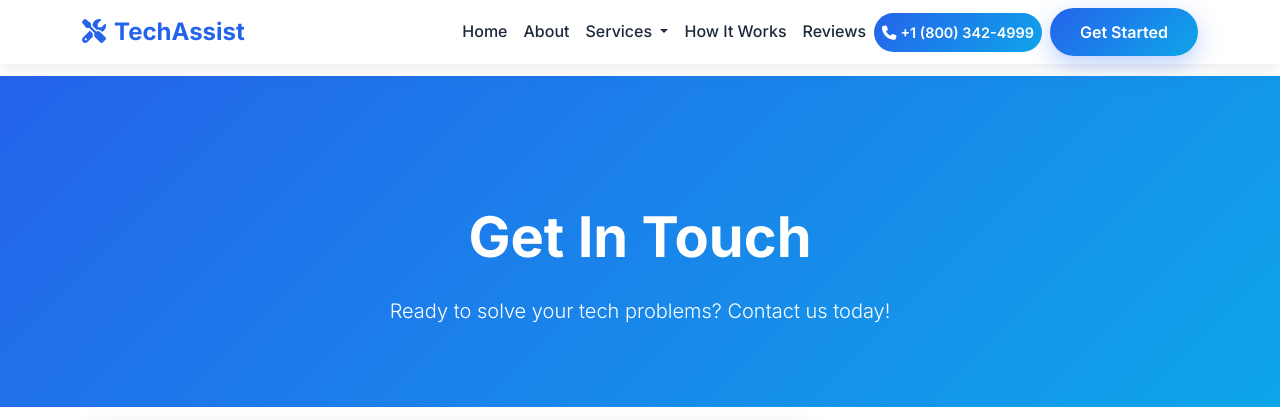
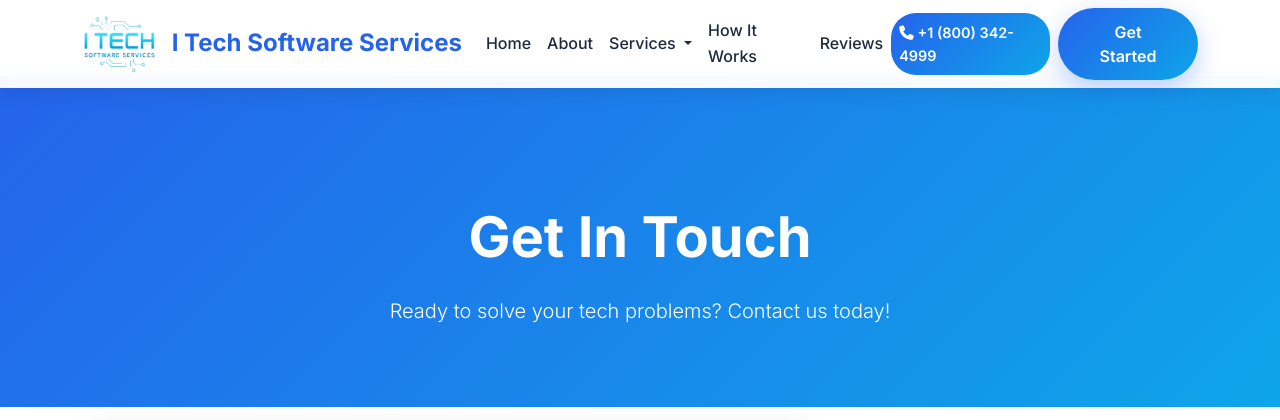
Before and after one commit to ItachiUchiha7777/TechSolFlask, a Flask app: page /contact in a window 1280 px wide. Shown: the top 420 px of the page. Run offline with Flask 3, Linux system fonts and the light colour scheme.

Commit message:
logo added

```diff
--- a/templates/base.html
+++ b/templates/base.html
@@ -257,7 +257,8 @@
     <nav class="navbar navbar-expand-lg fixed-top">
         <div class="container">
             <a class="navbar-brand" href="{{ url_for('index') }}">
-                <i class="fas fa-tools me-2"></i>TechAssist
+                <img src="{{ url_for('static', filename='logo.png') }}" alt="TechAssist Logo" style="height: 56px; vertical-align: middle; margin-right: 10px;">
+                I Tech Software Services
             </a>
 
             <button class="navbar-toggler" type="button" data-bs-toggle="collapse" data-bs-target="#navbarNav">
```
Also changed, not shown: static/logo.png (added).
